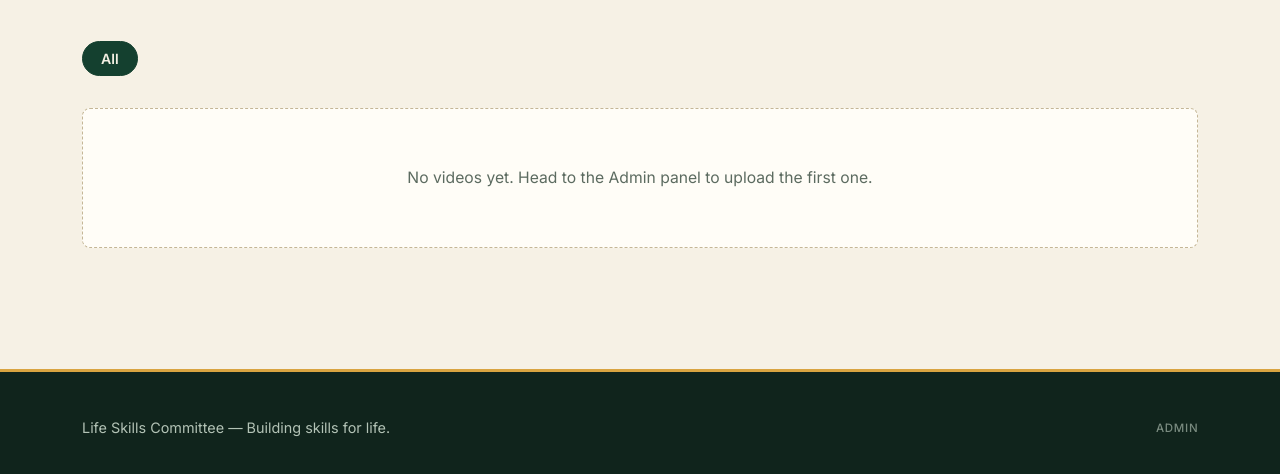
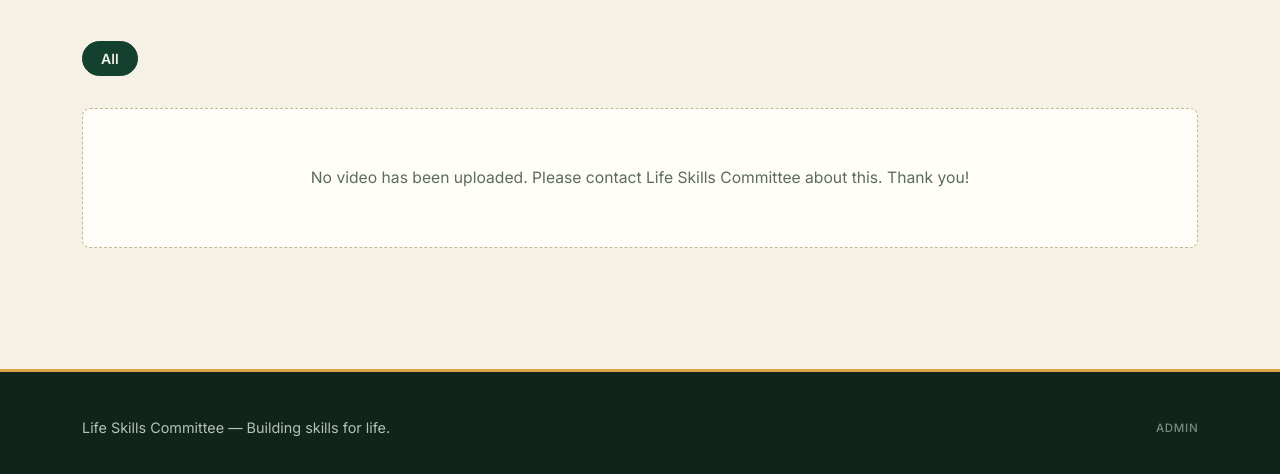
Before and after one commit to CoderGamerUnknow/Life-Skills-Comitties, a website: page public/videos.html in a window 1280 px wide. Shown: the part 316-790 px from the top of the page. Drawn offline with Linux system fonts and the light colour scheme; no server answers.

Commit message:
Update empty-state message on video library page

```diff
--- a/public/videos.html
+++ b/public/videos.html
@@ -45,7 +45,7 @@
       </div>
 
       <div class="empty-state" id="video-empty" hidden>
-        <p>No videos yet. Head to the Admin panel to upload the first one.</p>
+        <p>No video has been uploaded. Please contact Life Skills Committee about this. Thank you!</p>
       </div>
     </section>
   </main>
```
